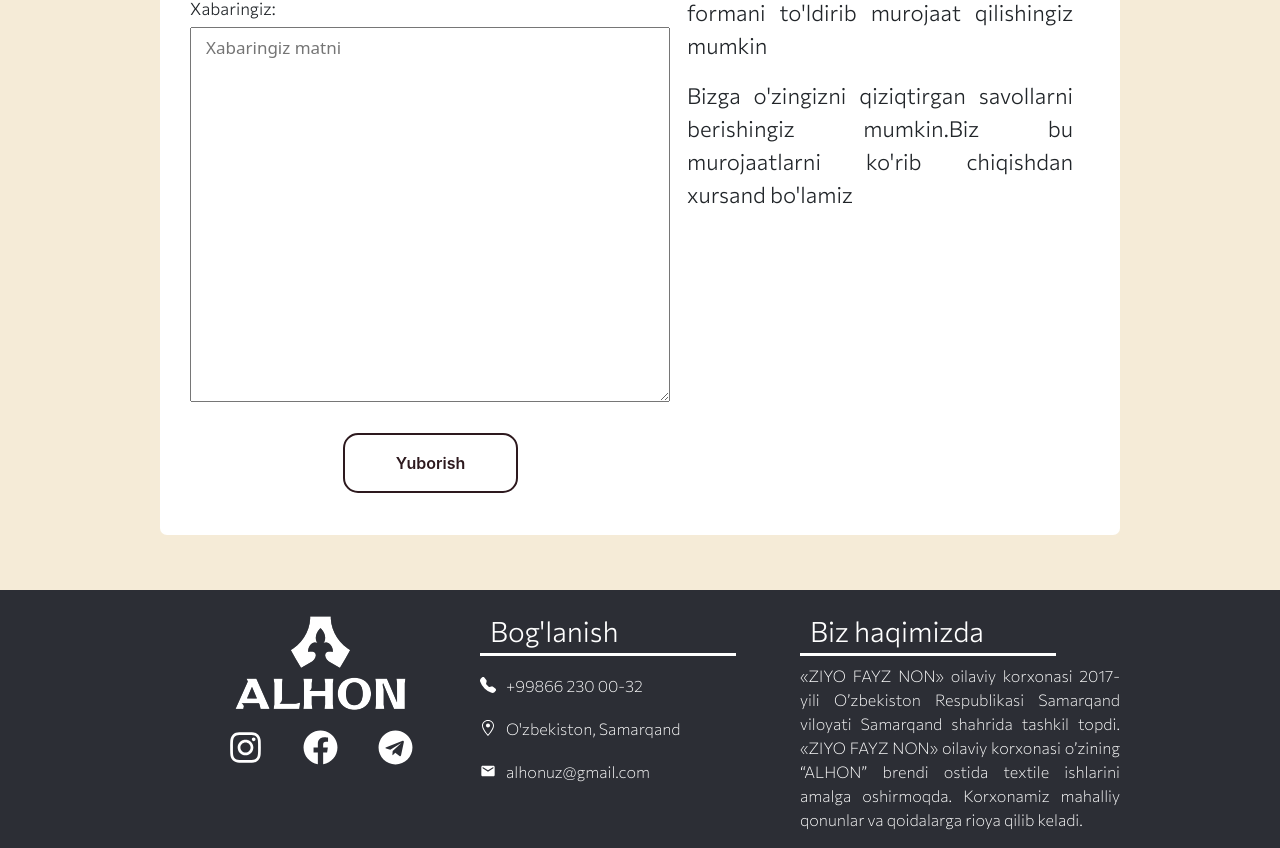
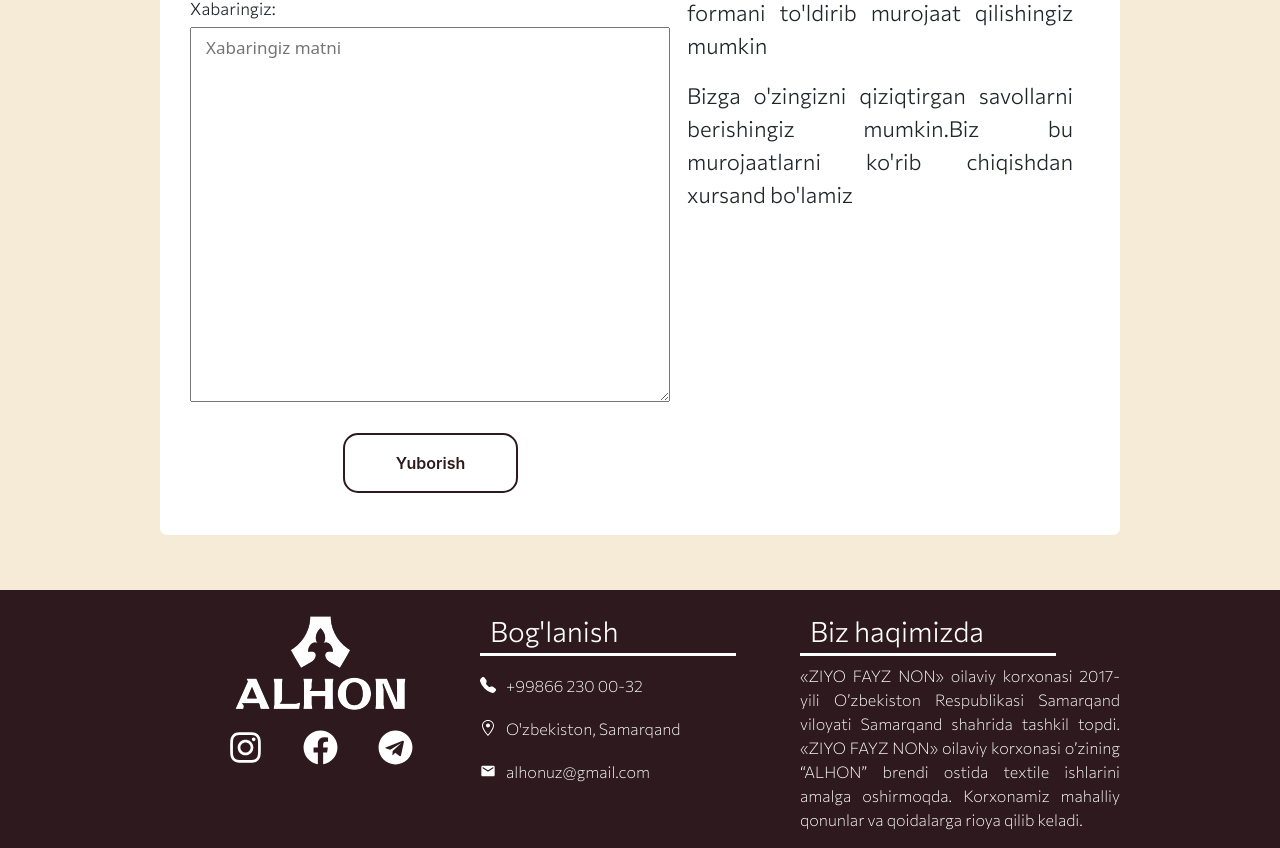
Before and after one commit to faxriddinovich/alhon, a React (Create React App) app: page /contact in a window 1280 px wide. Shown: the part 531-1379 px from the top of the page. Built offline with nearby package versions, Linux system fonts and the light colour scheme.

Commit message:
Location changed

```diff
--- a/src/Components/Company/Company.js
+++ b/src/Components/Company/Company.js
@@ -26,7 +26,7 @@ function Company() {
             <div className='location-box'>
               <h1>Joylashuv</h1>
               <div className='location'>
-                <iframe src="https://yandex.com/map-widget/v1/-/CCUVIRAjxC" width="560" height="400" frameBorder="1" allowFullScreen={true} style={{"position":"relative;"}}></iframe>
+              <iframe src="https://yandex.ru/map-widget/v1/?um=constructor%3Afcc6747bcda1e9003489334f3037889fce71f30186c0f0177d2b07cc79925f8b&amp;source=constructor" width="500" height="400" frameBorder="0"></iframe>
               </div>
             </div>
         </div>
--- a/src/Components/Footer/style.scss
+++ b/src/Components/Footer/style.scss
@@ -10,7 +10,7 @@
 .footer{
     display: flex;
     justify-content: center;
-    background-color: #2C2E35;
+    background-color: #2D191E;
     margin-top: 25px;
     .logo{
         width: 25%;
```
